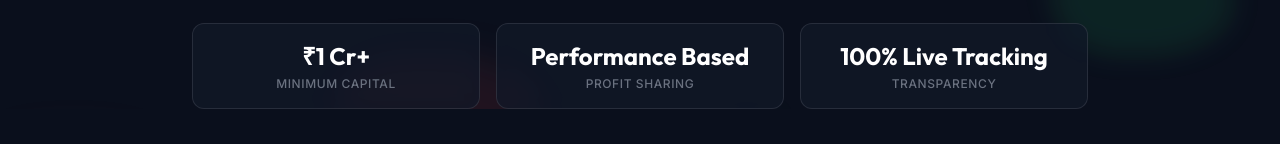
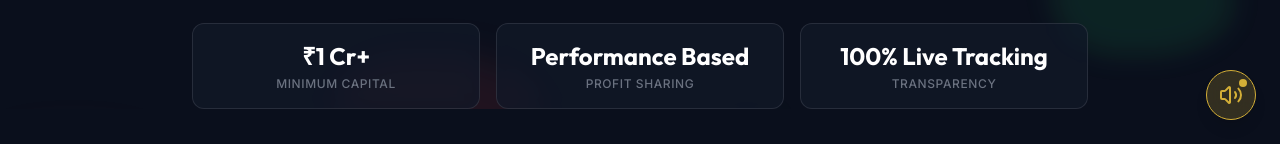
Before and after one commit to maniraja5599/FiFTOGrowth, a React (Vite) app: page / in a window 1280 px wide. Shown: the part 656-800 px from the top of the page. Built offline with nearby package versions, Linux system fonts and the light colour scheme; no server answers.

Commit message:
Add BackgroundMusic component with reliable audio source and toggle

```diff
--- a/src/App.jsx
+++ b/src/App.jsx
@@ -1,5 +1,6 @@
 import React, { Suspense, lazy } from 'react';
 import { BrowserRouter as Router, Routes, Route } from 'react-router-dom';
+import BackgroundMusic from './components/BackgroundMusic';
 
 // Lazy load pages
 const Home = lazy(() => import('./pages/Home'));
@@ -7,16 +8,21 @@ const Login = lazy(() => import('./pages/Login'));
 const Dashboard = lazy(() => import('./pages/Dashboard'));
 
 // Loading fallback component
-const LoadingSpinner = () => (
-  <div className="flex items-center justify-center py-20 bg-premium-dark min-h-screen">
-    <div className="w-8 h-8 border-4 border-premium-gold border-t-transparent rounded-full animate-spin"></div>
-  </div>
-);
+// const LoadingSpinner = () => (
+//   <div className="flex items-center justify-center py-20 bg-premium-dark min-h-screen">
+//     <div className="w-8 h-8 border-4 border-premium-gold border-t-transparent rounded-full animate-spin"></div>
+//   </div>
+// );
 
 function App() {
   return (
     <Router>
-      <Suspense fallback={<LoadingSpinner />}>
+      <Suspense fallback={
+        <div className="min-h-screen bg-black flex items-center justify-center">
+          <div className="animate-spin rounded-full h-12 w-12 border-t-2 border-b-2 border-premium-gold"></div>
+        </div>
+      }>
+        <BackgroundMusic />
         <Routes>
           <Route path="/" element={<Home />} />
           <Route path="/login" element={<Login />} />
--- /dev/null
+++ b/src/components/BackgroundMusic.jsx
@@ -0,0 +1,101 @@
+import React, { useState, useEffect, useRef } from 'react';
+import Volume2 from 'lucide-react/dist/esm/icons/volume-2';
+import VolumeX from 'lucide-react/dist/esm/icons/volume-x';
+
+const BackgroundMusic = () => {
+    const [isPlaying, setIsPlaying] = useState(false);
+    const audioRef = useRef(null);
+    const [hasInteracted, setHasInteracted] = useState(false);
+
+    // Reliable ambient track (Kevin MacLeod - Impact Prelude)
+    // Alternate: https://files.freemusicarchive.org/storage-freemusicarchive-org/music/no_curator/Kevin_MacLeod/Impact/Kevin_MacLeod_-_01_-_Impact_Prelude.mp3
+    const audioUrl = "https://incompetech.com/music/royalty-free/mp3-royaltyfree/Impact%20Prelude.mp3";
+
+    useEffect(() => {
+        const playAudio = async () => {
+            if (audioRef.current) {
+                try {
+                    audioRef.current.volume = 0.3;
+                    await audioRef.current.play();
+                    setIsPlaying(true);
+                } catch (err) {
+                    console.log("Autoplay blocked:", err);
+                    setIsPlaying(false);
+                }
+            }
+        };
+
+        // Try to play immediately
+        playAudio();
+
+        // Retry on first interaction
+        const handleInteraction = () => {
+            if (!hasInteracted && audioRef.current && audioRef.current.paused) {
+                audioRef.current.play().then(() => {
+                    setIsPlaying(true);
+                    setHasInteracted(true);
+                }).catch(e => console.log("Play failed on interaction:", e));
+            }
+        };
+
+        window.addEventListener('click', handleInteraction, { once: true });
+        window.addEventListener('scroll', handleInteraction, { once: true });
+
+        return () => {
+            window.removeEventListener('click', handleInteraction);
+            window.removeEventListener('scroll', handleInteraction);
+        };
+    }, [hasInteracted]);
+
+    const togglePlay = () => {
+        if (audioRef.current) {
+            if (isPlaying) {
+                audioRef.current.pause();
+            } else {
+                audioRef.current.play();
+            }
+            setIsPlaying(!isPlaying);
+        }
+    };
+
+    return (
+        <div className="fixed bottom-6 right-6 z-50 flex flex-col items-end gap-2">
+            <audio
+                ref={audioRef}
+                src={audioUrl}
+                loop
+                onError={(e) => console.log("Audio load error:", e)}
+            />
+
+            {/* Tooltip/Hint if not playing */}
+            {!isPlaying && !hasInteracted && (
+                <div className="bg-premium-dark/90 text-white text-xs px-3 py-1.5 rounded-lg border border-white/10 shadow-lg animate-bounce mb-2">
+                    Click to Enable Sound
+                </div>
+            )}
+
+            <button
+                onClick={togglePlay}
+                className={`p-3 rounded-full backdrop-blur-md border transition-all duration-300 shadow-lg group ${isPlaying
+                        ? 'bg-premium-gold/20 border-premium-gold text-premium-gold hover:bg-premium-gold/30'
+                        : 'bg-white/10 border-white/20 text-gray-400 hover:bg-white/20 hover:text-white'
+                    }`}
+                title={isPlaying ? "Mute Background Music" : "Play Background Music"}
+            >
+                {isPlaying ? (
+                    <div className="relative">
+                        <Volume2 className="w-6 h-6" />
+                        <span className="absolute -top-1 -right-1 flex h-2 w-2">
+                            <span className="animate-ping absolute inline-flex h-full w-full rounded-full bg-premium-gold opacity-75"></span>
+                            <span className="relative inline-flex rounded-full h-2 w-2 bg-premium-gold"></span>
+                        </span>
+                    </div>
+                ) : (
+                    <VolumeX className="w-6 h-6" />
+                )}
+            </button>
+        </div>
+    );
+};
+
+export default BackgroundMusic;
```
